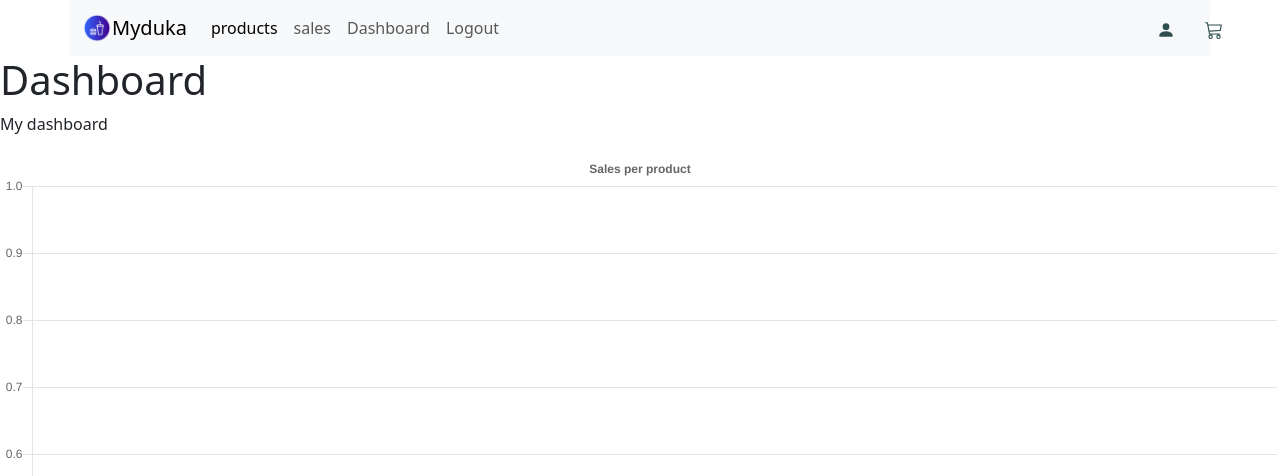
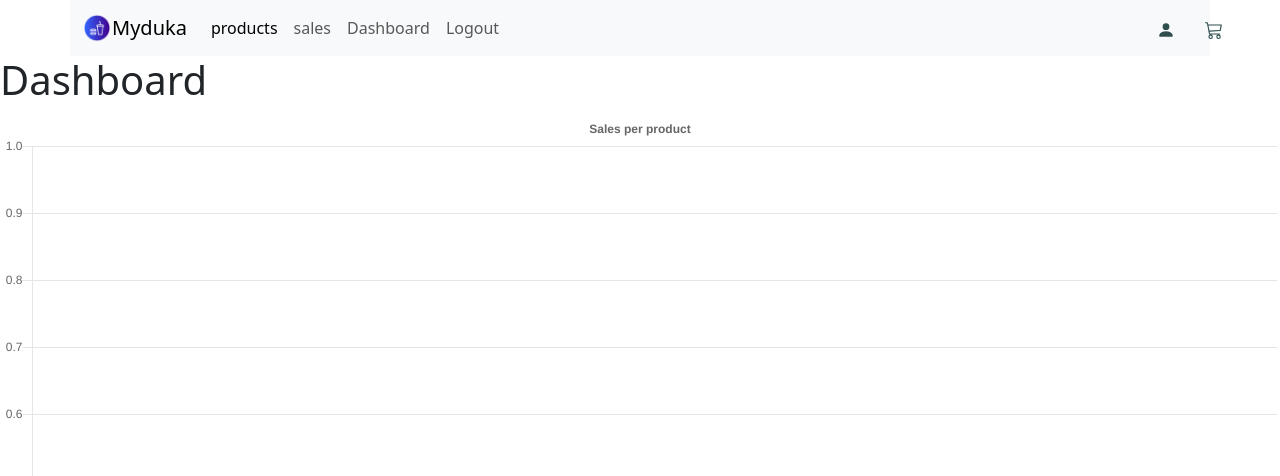
Before and after one commit to Tonn3y/myduka-system, a Flask app: page /dashboard in a window 1280 px wide. Shown: the top 476 px of the page. Run offline with Flask 3, Linux system fonts and the light colour scheme; the visitor is signed in with stand-in values (Sample User, id 1); data that the repository does not hold is empty; some libraries are stand-ins or nearby versions.

Commit message:
dashboard.html

```diff
--- a/templates/dashboard.html
+++ b/templates/dashboard.html
@@ -50,7 +50,6 @@
   </nav>
 
   <h1>Dashboard</h1>
-  <p>My dashboard</p>
 
   {% with messages = get_flashed_messages() %}
   {% if messages %}
```
